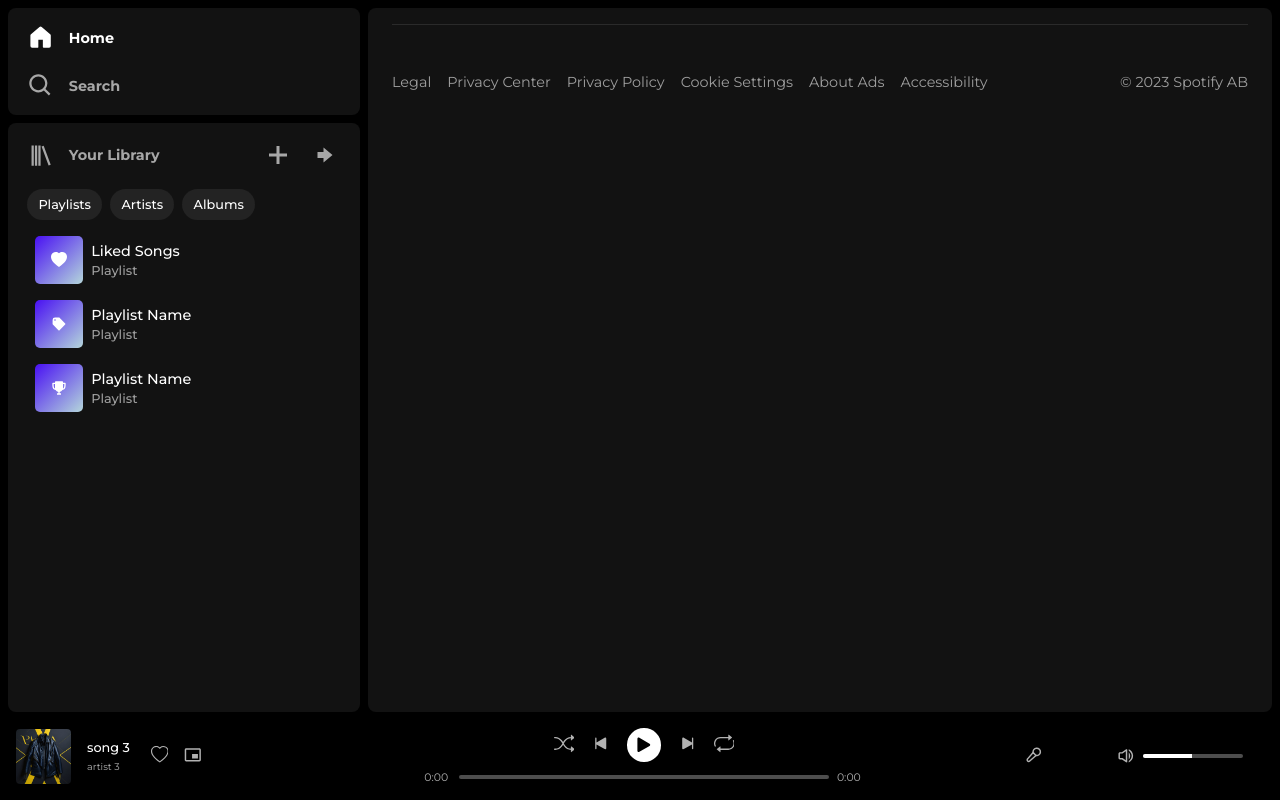
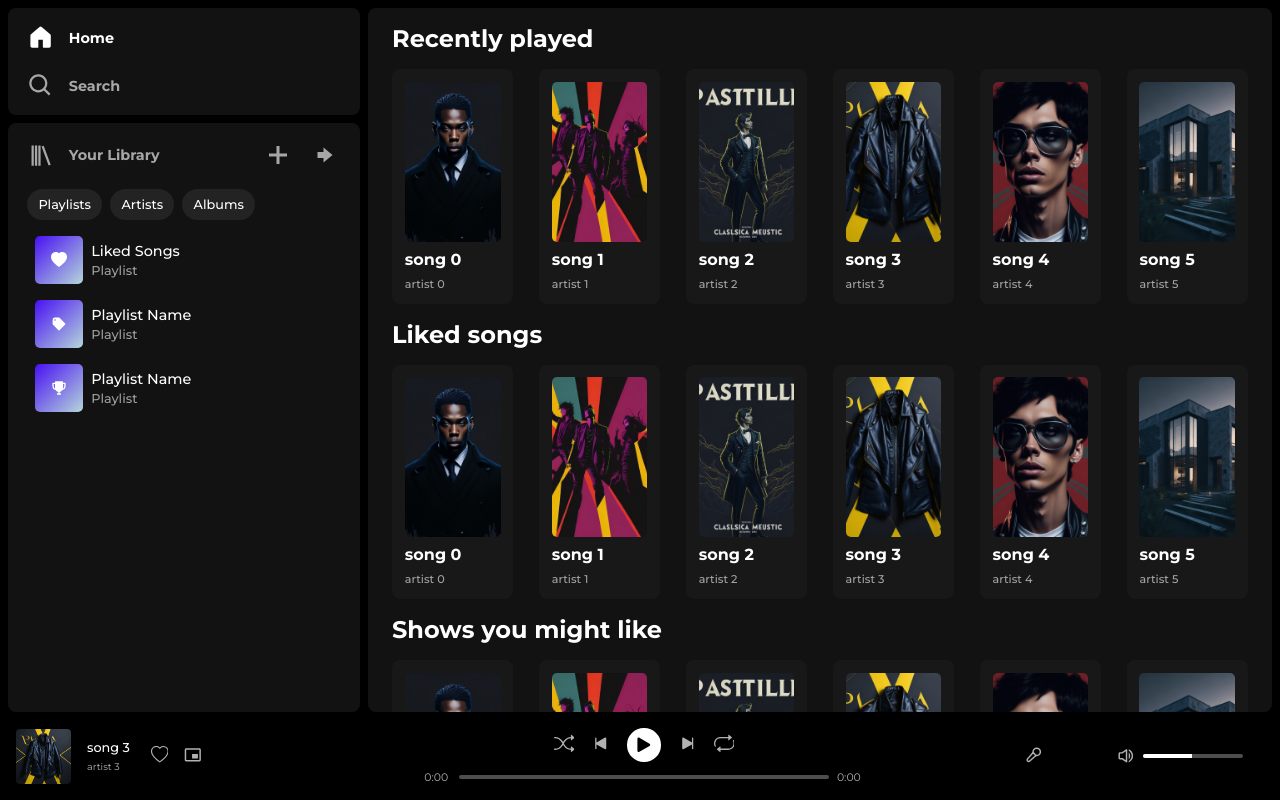
Before and after one commit to MeloonDev/spotify-clone, a React (Vite) app: page / in a window 1280 px wide. Built offline with nearby package versions, Linux system fonts and the light colour scheme; some icons are missing.

Commit message:
Create Home Section

```diff
--- a/src/App.tsx
+++ b/src/App.tsx
@@ -14,6 +14,7 @@ function App() {
   `;
 
   const Main = styled.main`
+    overflow-y: hidden;
     flex: 1;
     display: flex;
     gap: 0.5rem;
--- /dev/null
+++ b/src/components/Category.tsx
@@ -0,0 +1,124 @@
+import styled from "styled-components";
+import { songs } from "../data/data";
+import {
+  BsFillPlayFill,
+  // BsPauseFill
+} from "react-icons/bs";
+
+const CategoryTitle = styled.h2`
+  width: 100%;
+  color: #fff;
+  font-size: 1.5rem;
+  font-weight: 700;
+  text-align: left;
+`;
+
+const CategorySongs = styled.div`
+  width: 100%;
+  display: flex;
+  align-items: center;
+  justify-content: flex-start;
+  gap: 1.6rem;
+`;
+
+const Song = styled.div`
+  flex: 1;
+  padding: 0.8rem;
+  background: #181818;
+  border-radius: 0.5rem;
+  display: flex;
+  flex-direction: column;
+  align-items: center;
+  justify-content: center;
+  gap: 0.5rem;
+  transition: background 0.2s ease-in-out;
+  cursor: pointer;
+
+  &:hover {
+    background: #2a2a2a;
+  }
+`;
+
+const SongImage = styled.div`
+  position: relative;
+  width: 100%;
+  height: 10rem;
+  background-size: cover;
+  background-position: center;
+  border-radius: 5px;
+`;
+
+const PlayButton = styled.button`
+  position: absolute;
+  bottom: 0.5rem;
+  right: 0.5rem;
+  width: 3rem;
+  height: 3rem;
+  border: none;
+  outline: none;
+  border-radius: 50%;
+  background: #1ed760;
+  display: flex;
+  align-items: center;
+  justify-content: center;
+  cursor: pointer;
+  opacity: 0;
+  transform: translateY(10%);
+  transition: opacity 0.2s ease-in-out, transform 0.2s ease-in-out;
+
+  ${Song}:hover & {
+    opacity: 1;
+    transform: translateY(0);
+  }
+
+  &:hover {
+    transform: scale(1.1);
+  }
+
+  & svg {
+    width: 1.9rem;
+    height: 1.9rem;
+  }
+`;
+
+const SongTitle = styled.h3`
+  width: 100%;
+  color: #fff;
+  font-size: 1rem;
+  font-weight: 700;
+  text-align: left;
+`;
+
+const SongArtist = styled.p`
+  width: 100%;
+  color: #a4a4a4;
+  font-size: 0.7rem;
+  font-weight: 500;
+  text-align: left;
+`;
+
+type CategoryProps = {
+  category: string;
+};
+
+function Category({ category }: CategoryProps) {
+  return (
+    <>
+      <CategoryTitle>{category}</CategoryTitle>
+      <CategorySongs>
+        {songs.map((song) => (
+          <Song key={song.title}>
+            <SongImage style={{ backgroundImage: `url(${song.cover})` }}>
+              <PlayButton>
+                <BsFillPlayFill />
+              </PlayButton>
+            </SongImage>
+            <SongTitle>{song.title}</SongTitle>
+            <SongArtist>{song.artist}</SongArtist>
+          </Song>
+        ))}
+      </CategorySongs>
+    </>
+  );
+}
+export default Category;
--- a/src/components/Content.tsx
+++ b/src/components/Content.tsx
@@ -1,7 +1,9 @@
 import styled from "styled-components";
 import Footer from "./Footer";
+import Home from "./Home";
 
 const ContentWrapper = styled.div`
+  overflow-y: auto;
   flex: 1;
   padding: 1rem 1.5rem;
   background: #121212;
@@ -16,6 +18,7 @@ const ContentWrapper = styled.div`
 function Content() {
   return (
     <ContentWrapper>
+      <Home />
       <Footer />
     </ContentWrapper>
   );
--- /dev/null
+++ b/src/components/Home.tsx
@@ -0,0 +1,23 @@
+import styled from "styled-components";
+import { categories } from "../data/data";
+import Category from "./Category";
+
+const Categories = styled.div`
+  width: 100%;
+  display: flex;
+  flex-direction: column;
+  align-items: center;
+  justify-content: flex-start;
+  gap: 1rem;
+`;
+
+function Home() {
+  return (
+    <Categories>
+      {categories.map((category) => (
+        <Category key={category} category={category} />
+      ))}
+    </Categories>
+  );
+}
+export default Home;
--- a/src/components/Menu.tsx
+++ b/src/components/Menu.tsx
@@ -12,7 +12,6 @@ import { HiTag } from "react-icons/hi";
 
 const MenuWrapper = styled.div`
   width: 22rem;
-  height: 100%;
   display: flex;
   flex-direction: column;
   gap: 0.5rem;
--- a/src/data/data.ts
+++ b/src/data/data.ts
@@ -43,3 +43,14 @@ export type Song = {
   path: string;
   cover: string;
 };
+
+export const categories = [
+  "Recently played",
+  "Liked songs",
+  "Shows you might like",
+  "Fresh new music",
+  "Your top mixes",
+  "Mood",
+  "Popular artists",
+  "Recommended for today",
+];
--- a/src/index.css
+++ b/src/index.css
@@ -5,7 +5,7 @@
 }
 
 body {
-  height: 100vh;
+  height: 100%;
   font-family: "Montserrat", sans-serif;
   background-color: #000;
   color: #fff;
```
